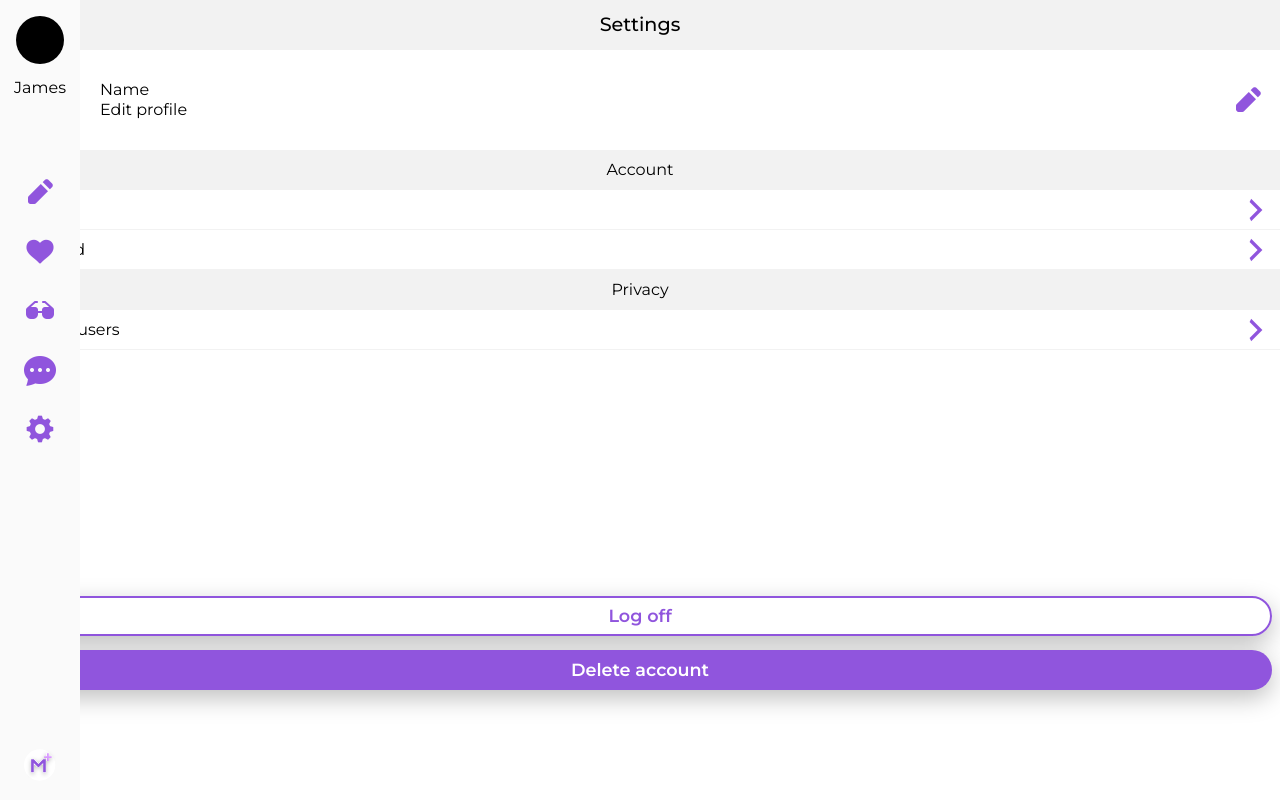
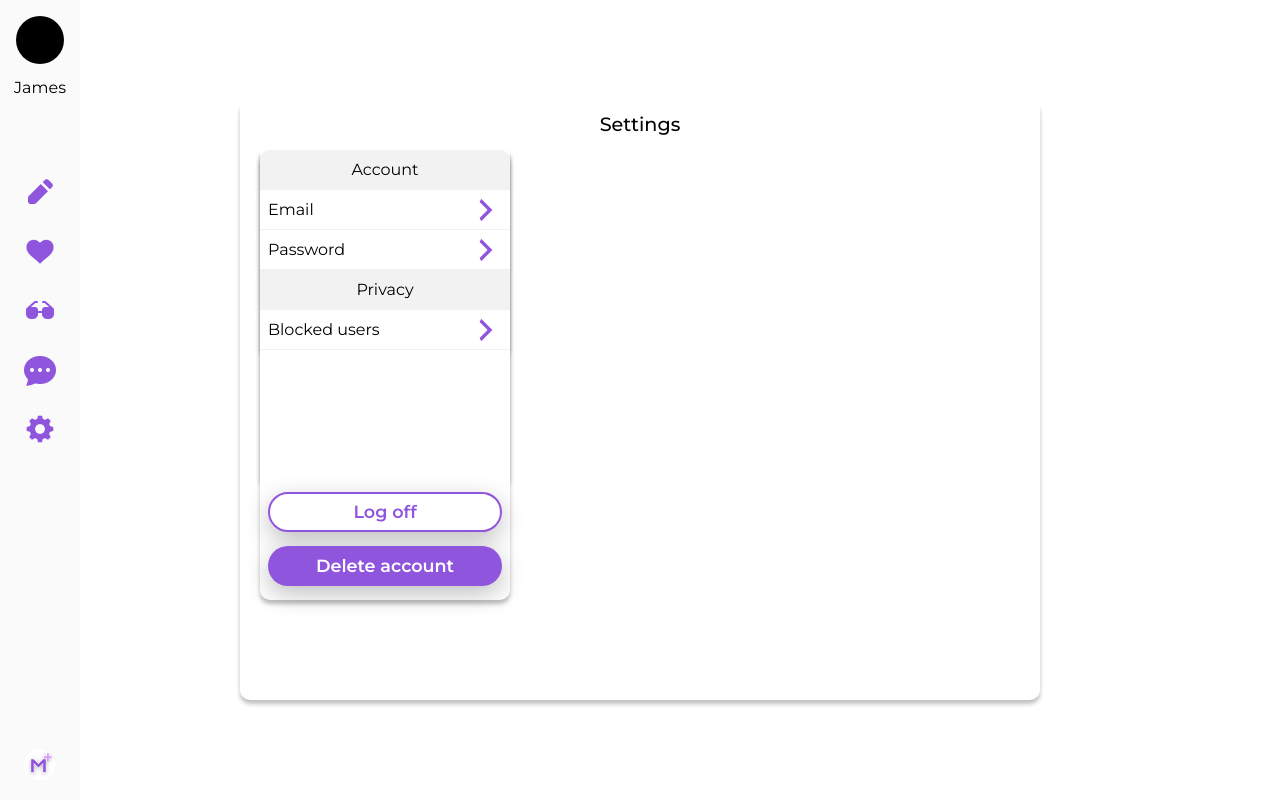
Before and after one commit to axel-lgt/meeet-react-js, a React (Create React App) app: page /settings in a window 1280 px wide. Built offline with nearby package versions, Linux system fonts and the light colour scheme.

Commit message:
began working on desktop Settings component

```diff
--- a/src/App.js
+++ b/src/App.js
@@ -44,9 +44,9 @@ const App = () => {
         }
         <Route path="/settings" element={<Settings />}>
           <Route path="/settings/editprofile" element={<EditProfile />} />
-          <Route path="/settings/email" element={<Email />}></Route>
-          <Route path="/settings/password" element={<Password />}></Route>
-          <Route path="/settings/blocked" element={<BlockedUsers />}></Route>
+          <Route path="/settings/email" element={<Email />} />
+          <Route path="/settings/password" element={<Password />} />
+          <Route path="/settings/blocked" element={<BlockedUsers />} />
         </Route>
         <Route path="*" element={<Error />} />
       </Routes>
--- a/src/components/Settings/BlockedUsers/BlockedUsers.scss
+++ b/src/components/Settings/BlockedUsers/BlockedUsers.scss
@@ -53,6 +53,7 @@ body {
             flex-direction: row;
             width: 100%;
             padding: 0.5em;
+            background: vars.$lightGreyColor;
 
             .blocked-img-name-group {
                 flex-direction: row;
@@ -76,5 +77,13 @@ body {
                 height: 32px;
             }
         }
+
+        .cell:nth-child(2n) {
+            background: vars.$headerTabColor;
+
+            .blocked-img-name-group {
+                background: vars.$headerTabColor;
+            }
+        }
     }
 }
--- a/src/components/Settings/Settings.js
+++ b/src/components/Settings/Settings.js
@@ -1,11 +1,6 @@
-import { useState } from 'react';
 import { Outlet, Link } from 'react-router-dom'
 
 import './Settings.scss';
-import EditProfile from '../EditProfile/EditProfile';
-import Email from './Email/Email';
-import Password from './Password/Password';
-import BlockedUsers from './BlockedUsers/BlockedUsers';
 
 import imgplaceholder from '../../assets/profilecell/avatar-placeholder.png';
 import edit from '../../assets/navbar/editprofile.png';
@@ -13,35 +8,8 @@ import rightarrow from '../../assets/right-arrow.png';
 
 const Settings = () => {
 
-    const [showSettings, setShowSettings] = useState(true);
-    const [showEditProfile, setShowEditProfile] = useState(false);
-    const [showEmailSettings, setShowEmailSettings] = useState(false);
-    const [showPasswordSettings, setShowPasswordSettings] = useState(false);
-    const [showBlockedSettings, setShowBlockedSettings] = useState(false);
-
-    const editProfileHandler = () => {
-        setShowEditProfile(true);
-        setShowSettings(false);
-    }
-
-    const emailSettingsHandler = () => {
-        setShowEmailSettings(true);
-        setShowSettings(false);
-    }
-
-    const passwordSettingsHandler = () => {
-        setShowPasswordSettings(true);
-        setShowSettings(false);
-    }
-
-    const blockedSettingsHandler = () => {
-        setShowBlockedSettings(true);
-        setShowSettings(false);
-    }
-
     return (
         <div className="settings-block">
-            { showSettings &&
             <div className="settings-container">
                 <div className="settings-container header-tab">
                     <h2>Settings</h2>
@@ -57,54 +25,43 @@ const Settings = () => {
                     </div>
                 </Link>
                 <div className="movable">
-                    <div className="settings-container account-tab">
-                        <div className="settings-container account-tab header">
+                    <div className="settings-container movable account-tab">
+                        <div className="settings-container movable account-tab header">
                             <h3>Account</h3>
                         </div>
                         <Link to="/settings/email">
-                            <div className="settings-container account-tab email">
+                            <div className="settings-container movable account-tab email">
                                 <h3>Email</h3>
                                 <img src={rightarrow} alt="Go to email settings" />
                             </div>
                         </Link>
                         <Link to="/settings/password">
-                            <div className="settings-container account-tab password">
+                            <div className="settings-container movable account-tab password">
                                 <h3>Password</h3>
                                 <img src={rightarrow} alt="Go to password settings" />
                             </div>
                         </Link>
                     </div>
-                    <div className="settings-container privacy-tab">
-                        <div className="settings-container privacy-tab header">
+                    <div className="privacy-btns-group">
+                        <div className="settings-container movable privacy-tab">
+                            <div className="settings-container movable privacy-tab header">
                                 <h3>Privacy</h3>
                             </div>
                             <Link to="/settings/blocked">
-                            <div className="settings-container privacy-tab blocked-users">
+                                <div className="settings-container movable privacy-tab blocked-users">
                                     <h3>Blocked users</h3>
                                     <img src={rightarrow} alt="Go to blocked users settings" />
                                 </div>
                             </Link>
                         </div>
 
-                    <div className="settings-container logoff-delete-group">
+                        <div className="settings-container movable logoff-delete-group">
                             <button className="log-off-btn">Log off</button>
                             <button className="delete-account-btn">Delete account</button>
                         </div>
                     </div>
                 </div>
-            }
-            { showEditProfile &&
-                <EditProfile />
-            }
-            { showEmailSettings &&
-                <Email />
-            }
-            { showPasswordSettings &&
-                <Password />
-            }
-            { showBlockedSettings &&
-                <BlockedUsers />
-            }
+            </div>
         <Outlet />
         </div>
     )
--- a/src/components/Settings/Settings.scss
+++ b/src/components/Settings/Settings.scss
@@ -14,11 +14,16 @@ body {
   width: 100%;
 }
 
+.settings-block {
+    padding-bottom: 6em;
+}
+
 .settings-container {
     display: flex;
     flex-direction: column;
     width: 100vw;
     max-width: 100%;
+    height: 100%;
 
     h2 {
         font-size: 1.2em;
@@ -122,9 +127,22 @@ body {
         }
     }
 
+    & .privacy-btns-group {
+        display: flex;
+        flex-direction: column;
+        justify-content: space-between;
+        height: 100%;
+
+        & .privacy-tab {
+            justify-self: flex-start;
+        }
+
+        & .logoff-delete-group {
+            justify-content: flex-end;
+        }
+    }
+
     & .logoff-delete-group {
-        position: absolute;
-        bottom: 6em;
         padding: 0 0.5em;
 
         button {
@@ -149,8 +167,159 @@ body {
     }
 }
 
-@media (min-width: 1200px) {
+@media screen and (min-width: 1200px) {
 
-    .settings-container {
+    .settings-block {
+        position: fixed;
+        width: 800px;
+        height: 600px;
+        top: 50%;
+        left: 50%;
+        transform: translate(-50%, -50%);
+        border-radius: 10px;
+        box-shadow: (0px 4px 4px rgba(0, 0, 0, 0.25));
+        background: white;
+
+        .settings-container {
+            width: 100%;
+
+            & .header-tab {
+                background: white;
+                border-top-left-radius: 10px;
+                border-top-right-radius: 10px;
+            }
+
+            & .profile-tab {
+                display: none;
+            }
+
+            .movable {
+                width: 250px;
+                height: 330px;
+                background: white;
+                box-shadow: (0px 4px 4px rgba(0, 0, 0, 0.25));
+                margin-left: 20px;
+
+                & .account-tab {
+                    border-top-left-radius: 10px;
+                    border-top-right-radius: 10px;
+                    height: auto;
+                    margin: 0;
+
+                    & .email, .password {
+                        height: 40px;
+                        border-radius: 0;
+                    }
+                }
+
+                .header {
+                    background: vars.$headerTabColor;
+                    height: 40px;
+                }
+
+                & .privacy-tab {
+                    height: auto;
+                    margin: 0;
+
+                    & .header {
+                        height: 40px;
+                    }
+
+                    & .blocked-users {
+                        height: 40px;
+                    }
+                }
+
+                .logoff-delete-group {
+                    margin: 0;
+                    border-bottom-left-radius: 10px;
+                    border-bottom-right-radius: 10px;
+                }
+
+                &:nth-child(0) {
+                    padding-left: 1em;
+                }
+            }
+        }
+
+
+    }
+
+    .blocked-block {
+        position: absolute;
+        background: white;
+        width: 480px;
+        height: 530px;
+        bottom: 20px;
+        right: 20px;
+        overflow-y: scroll;
+        box-shadow: (0px 4px 4px rgba(0, 0, 0, 0.25));
+        border-radius: 10px;
+
+        .blocked-container {
+            width: 100%;
+
+            & .header-tab {
+                position: fixed;
+                width: 480px;
+                height: 40px;
+                border-top-left-radius: 10px;
+                border-top-right-radius: 10px;
+
+                & .back-arrow {
+                    display: none;
+                }
+            }
+        }
+    }
+
+    .password-block {
+        position: absolute;
+        background: white;
+        width: 480px;
+        height: 530px;
+        bottom: 20px;
+        right: 20px;
+        overflow-y: scroll;
+        box-shadow: (0px 4px 4px rgba(0, 0, 0, 0.25));
+        border-radius: 10px;
+
+        .password-container {
+            width: 100%;
+
+            & .header-tab {
+                width: 100%;
+                height: 40px;
+
+                & .back-arrow {
+                    display: none;
+                }
+            }
+        }
+    }
+
+    .email-block {
+        position: absolute;
+        background: white;
+        width: 480px;
+        height: 530px;
+        bottom: 20px;
+        right: 20px;
+        overflow-y: scroll;
+        box-shadow: (0px 4px 4px rgba(0, 0, 0, 0.25));
+        border-radius: 10px;
+
+        .email-container {
+            width: 100%;
+
+            & .header-tab {
+                width: 100%;
+                height: 40px;
+
+                & .back-arrow {
+                    display: none;
+                }
+            }
+        }
     }
 }
--- a/src/styles/_vars.scss
+++ b/src/styles/_vars.scss
@@ -7,3 +7,4 @@ $filterColor: rgba(234, 234, 234, 0.2);
 $bubbleColor: #F0F0F0;
 $headerTabColor: #F2F2F2;
 $menuActiveTab: rgba(144, 85, 221, .2);
+$lightGreyColor: #FBFBFB;
```
Also changed, not shown: src/components/Settings/BlockedUsers/BlockedUsers.js (+30 -0 lines). Lines whose indentation alone changed are shown as unchanged.
